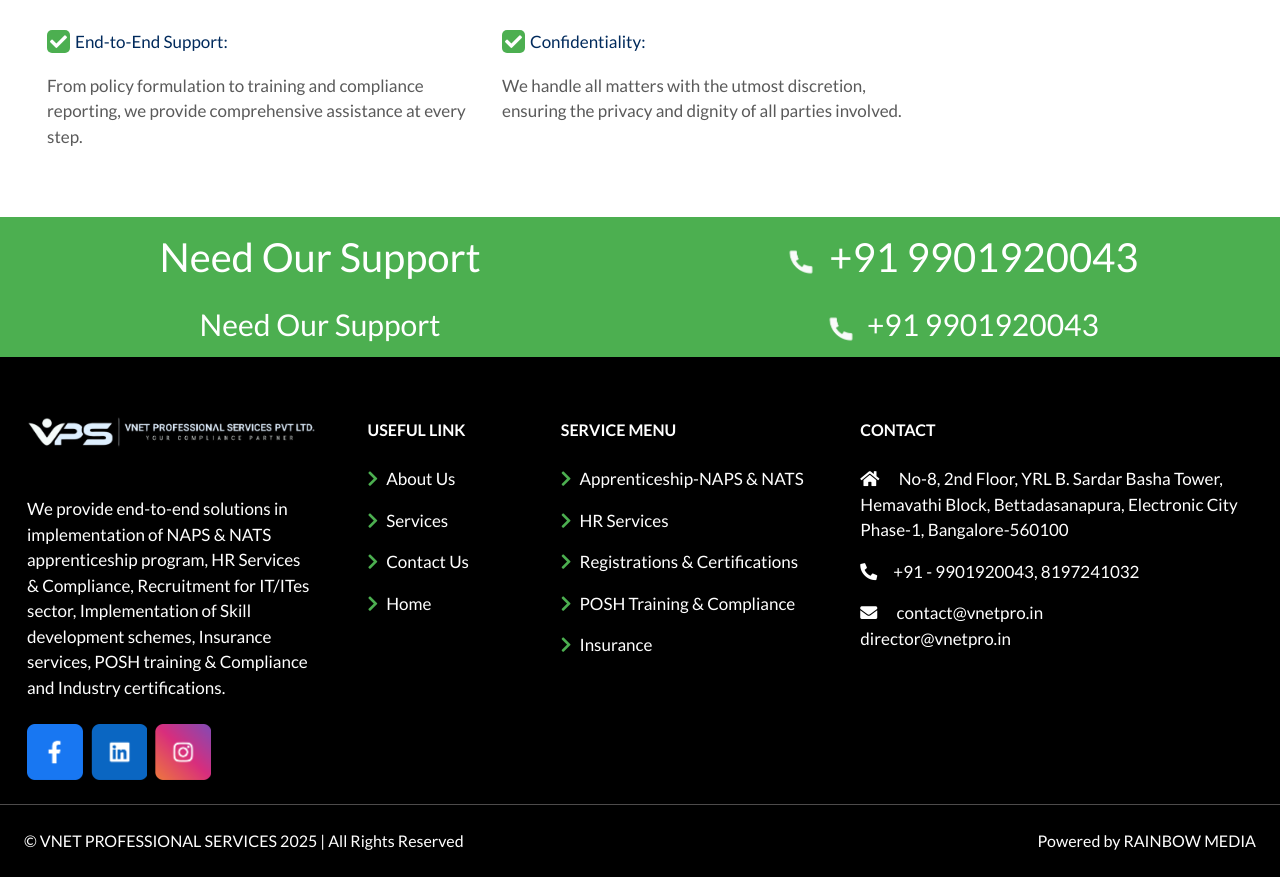
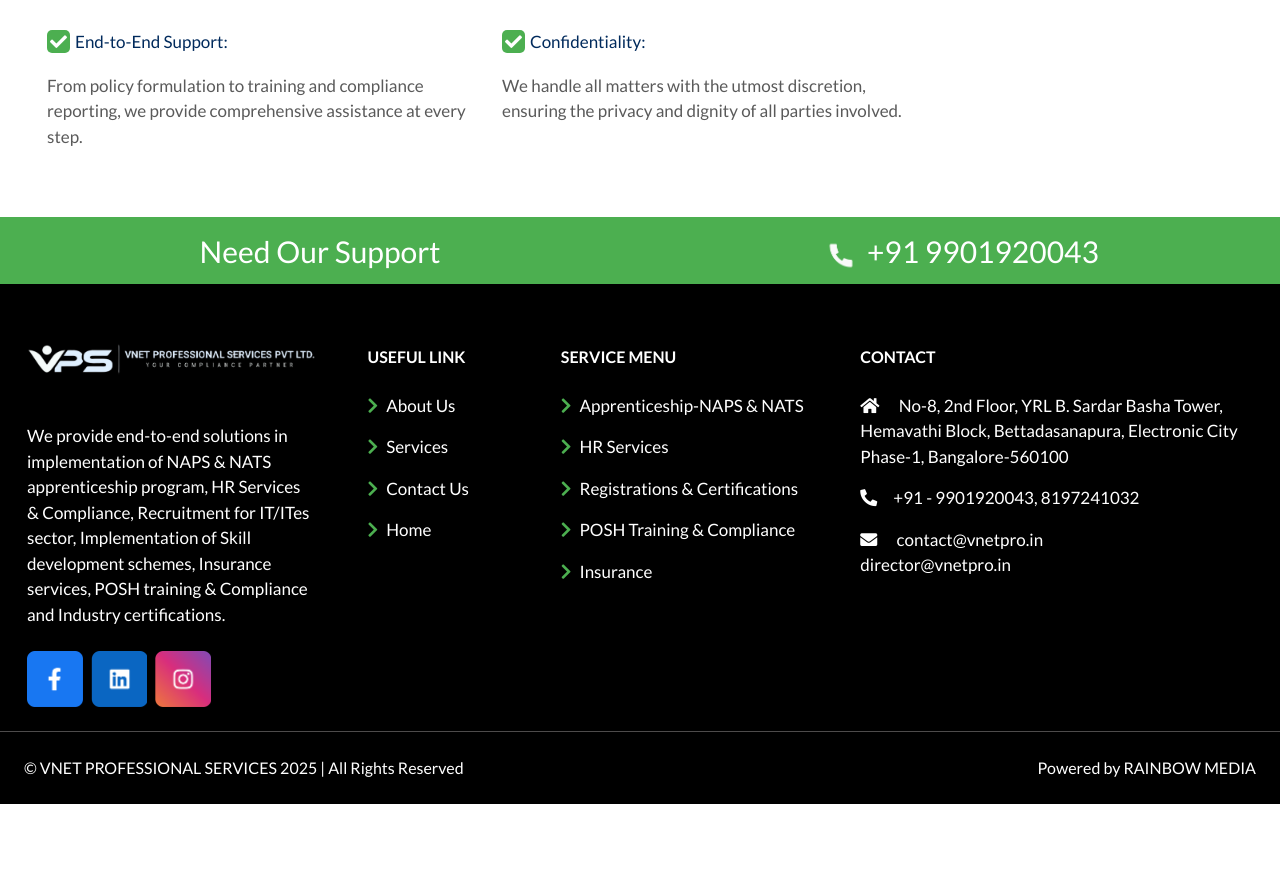
Before and after one commit to Madheshrmedia/vnet, a PHP site: page /posh.php in a window 1280 px wide. Shown: the part 4126-5003 px from the top of the page. After the commit the page ends 4930 px from the top, so only its background shows below. Run offline with PHP 8.4, Linux system fonts and the light colour scheme; some libraries are stand-ins or nearby versions.

Commit message:
Removed support frame

```diff
--- a/hrservice.php
+++ b/hrservice.php
@@ -415,7 +415,7 @@
     <!-- frame 1 -->
     <!-- frame 4 -->
     <!-- CTA -->
-    <div class="container-fluid fcta">
+    <!-- <div class="container-fluid fcta">
         <div class="row pt-3">
             <div class="col-md-6">
                 <h1 class="text-center">Need Our Support</h1>
@@ -426,7 +426,7 @@
                 </h1>
             </div>
         </div>
-    </div>
+    </div> -->
     <!-- end CTA -->
     <style>
         .greenframe {
--- a/insurance.php
+++ b/insurance.php
@@ -420,7 +420,7 @@
     </style>
     <!-- frame 1 -->
     <!-- CTA -->
-    <div class="container-fluid fcta">
+    <!-- <div class="container-fluid fcta">
         <div class="row pt-3">
             <div class="col-md-6">
                 <h1 class="text-center">Need Our Support</h1>
@@ -431,7 +431,7 @@
                 </h1>
             </div>
         </div>
-    </div>
+    </div> -->
     <!-- end CTA -->
     <style>
         .greenframe {
--- a/posh.php
+++ b/posh.php
@@ -474,7 +474,7 @@
     <!-- frame 1 -->
     <!-- frame 4 -->
     <!-- CTA -->
-    <div class="container-fluid fcta">
+    <!-- <div class="container-fluid fcta">
         <div class="row pt-3">
             <div class="col-md-6">
                 <h1 class="text-center">Need Our Support</h1>
@@ -485,7 +485,7 @@
                 </h1>
             </div>
         </div>
-    </div>
+    </div> -->
     <!-- end CTA -->
     <style>
         .greenframe {
--- a/register.php
+++ b/register.php
@@ -433,7 +433,7 @@
     </style>
     <!-- frame 1 -->
     <!-- CTA -->
-    <div class="container-fluid fcta">
+    <!-- <div class="container-fluid fcta">
         <div class="row pt-3">
             <div class="col-md-6">
                 <h1 class="text-center">Need Our Support</h1>
@@ -444,7 +444,7 @@
                 </h1>
             </div>
         </div>
-    </div>
+    </div> -->
     <!-- end CTA -->
     <style>
         .greenframe {
--- a/service.php
+++ b/service.php
@@ -541,7 +541,7 @@
     <!-- frame 4 -->
 
     <!-- CTA -->
-    <div class="container-fluid fcta">
+    <!-- <div class="container-fluid fcta">
         <div class="row pt-3">
             <div class="col-md-6">
                 <h1 class="text-center">Need Our Support</h1>
@@ -552,7 +552,7 @@
                 </h1>
             </div>
         </div>
-    </div>
+    </div> -->
     <!-- end CTA -->
     <style>
         .greenframe {
```
